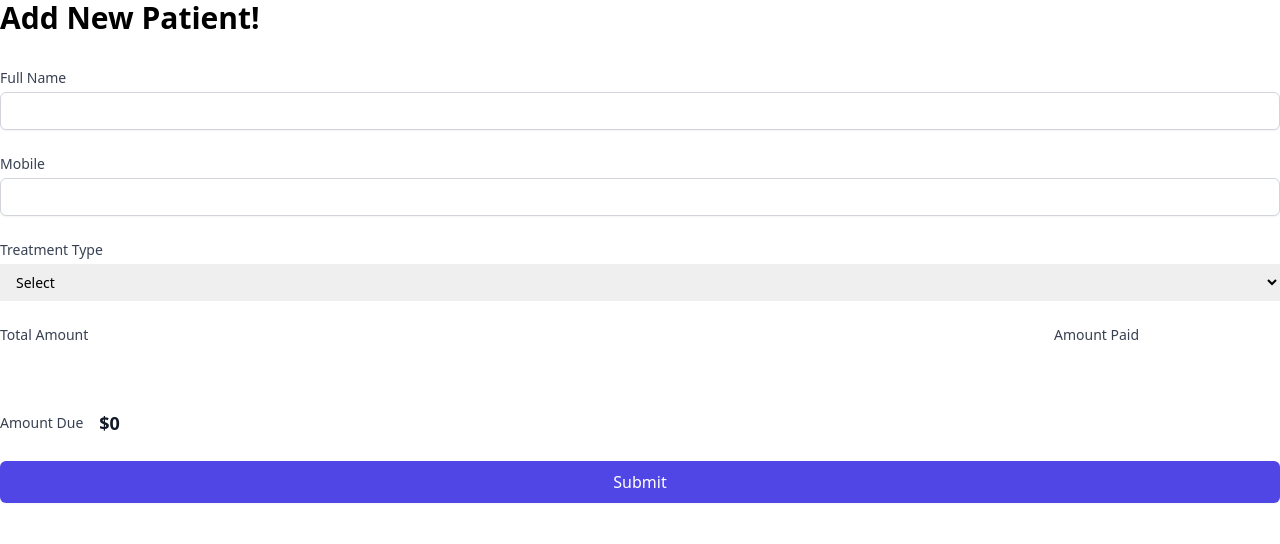
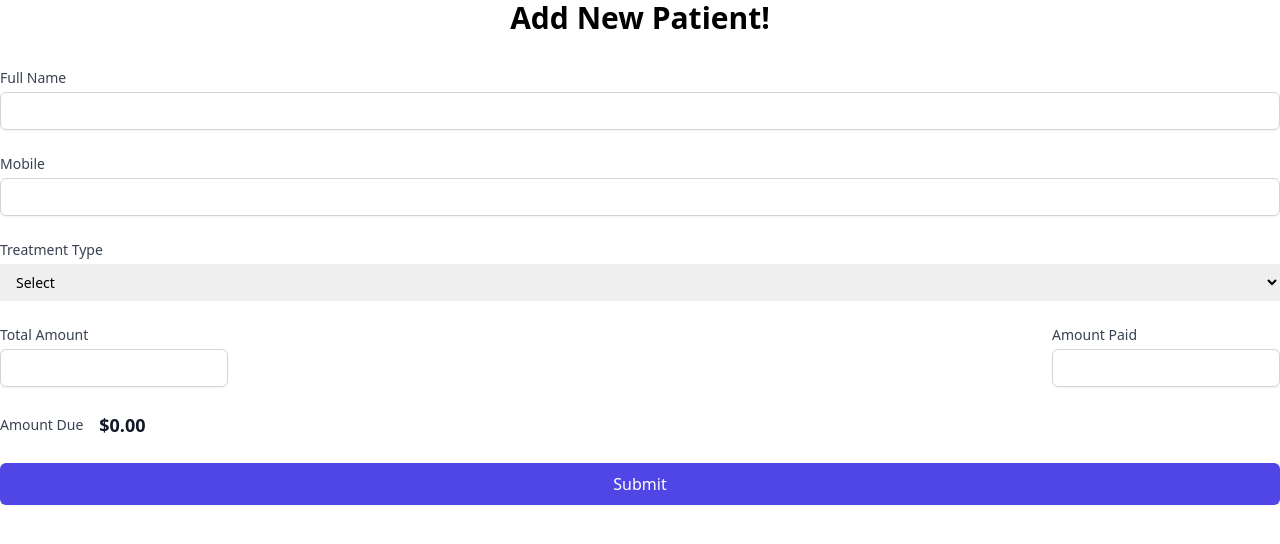
Before and after one commit to chan4lk/local-care, a React (Vite) app: page /new in a window 1280 px wide. Shown: the top 544 px of the page. Built offline with nearby package versions, Linux system fonts and the light colour scheme; what rxdb would draw is missing.

Commit message:
create reuable components

```diff
--- /dev/null
+++ b/src/components/SimpleInput.tsx
@@ -0,0 +1,34 @@
+import { ErrorMessage } from "formik"
+import React from "react";
+
+interface SimpleInputProps {
+    handleBlur: any;
+    handleChange: any;
+    values: any;
+    field: string;
+    label: string;
+}
+
+export const SimpleInput: React.FC<SimpleInputProps> = ({label, handleBlur, handleChange, values, field}) => {
+    return <div>
+    <label
+      htmlFor={field}
+      className="block text-sm font-medium text-gray-700"
+    >
+      {label}
+    </label>
+    <input
+      name={field}
+      id={field}
+      onChange={handleChange}
+      onBlur={handleBlur}
+      value={values[field]}
+      className="mt-1 w-full px-3 py-2 border border-gray-300 rounded-md shadow-sm placeholder-gray-500 focus:outline-none focus:ring-indigo-500 focus:border-indigo-500 sm:text-sm"
+    />
+    <ErrorMessage
+      name={field}
+      className="text-red-600"
+      component="div"
+    />
+  </div>
+}
--- /dev/null
+++ b/src/components/SimpleSelect.tsx
@@ -0,0 +1,38 @@
+import { ErrorMessage } from "formik"
+import React from "react";
+
+interface SimpleSelectProps {
+    handleBlur: any;
+    handleChange: any;
+    values: any;
+    field: string;
+    label: string;
+    options: {value: string, label: string}[];
+}
+
+export const SimpleSelect: React.FC<SimpleSelectProps> =
+    ({handleBlur, handleChange, values, field, label, options}) => {
+    return <div>
+    <label
+      htmlFor={field}
+      className="block text-sm font-medium text-gray-700"
+    >
+      {label}
+    </label>
+    <select
+      id={field}
+      name={field}
+      onChange={handleChange}
+      onBlur={handleBlur}
+      value={values[field]}
+      className="mt-1 block w-full py-2 px-3 border-gray-300 focus:ring-indigo-500 focus:border-indigo-500 sm:text-sm"
+    >
+        {options.map(option => <option key={option.label} value={option.value}>{option.label}</option>)}
+    </select>
+    <ErrorMessage
+      name={field}
+      className="text-red-600"
+      component="div"
+    />
+  </div>
+}
--- a/src/routes/NewPatient.tsx
+++ b/src/routes/NewPatient.tsx
@@ -1,6 +1,8 @@
 import React from "react";
-import { ErrorMessage, Formik } from "formik";
+import { Formik } from "formik";
 import * as Yup from "yup";
+import { SimpleInput } from "../components/SimpleInput";
+import { SimpleSelect } from "../components/SimpleSelect";
 
 const validationSchema = Yup.object().shape({
   fullname: Yup.string()
@@ -20,7 +22,9 @@ const validationSchema = Yup.object().shape({
 
 const NewPatient = () => (
   <div className="container mx-auto">
-    <h1 className="text-3xl font-bold mb-8">Add New Patient!</h1>
+    <div className="flex items-center justify-center">
+      <h1 className="text-3xl font-bold mb-8">Add New Patient!</h1>
+      </div>
     <Formik
       initialValues={{
         fullname: "",
@@ -39,8 +43,6 @@ const NewPatient = () => (
     >
       {({
         values,
-        errors,
-        touched,
         handleChange,
         handleBlur,
         handleSubmit,
@@ -48,120 +50,49 @@ const NewPatient = () => (
         /* and other goodies */
       }) => (
         <form onSubmit={handleSubmit} className="space-y-6">
-          <div>
-            <label
-              htmlFor="fullname"
-              className="block text-sm font-medium text-gray-700"
-            >
-              Full Name
-            </label>
-            <input
-              name="fullname"
-              id="fullname"
-              onChange={handleChange}
-              onBlur={handleBlur}
-              value={values.fullname}
-              className="mt-1 w-full px-3 py-2 border border-gray-300 rounded-md shadow-sm placeholder-gray-500 focus:outline-none focus:ring-indigo-500 focus:border-indigo-500 sm:text-sm"
+          <SimpleInput
+            handleBlur={handleBlur}
+            handleChange={handleChange}
+            values={values}
+            label="Full Name"
+            field="fullname"
+          />
+          <SimpleInput
+            handleBlur={handleBlur}
+            handleChange={handleChange}
+            values={values}
+            label="Mobile"
+            field="mobile"
+          />
+          <SimpleSelect
+            handleBlur={handleBlur}
+            handleChange={handleChange}
+            values={values}
+            label="Treatment Type"
+            field="treatment_type"
+            options={[
+              { value: "", label: "Select" },
+              { value: "dental", label: "Dental" },
+              { value: "dermatology", label: "Dermatology" },
+              { value: "general_medicine", label: "General Medicine" },
+            ]}
+          />
+
+          <div className="flex items-center justify-between">
+            <SimpleInput
+              handleBlur={handleBlur}
+              handleChange={handleChange}
+              values={values}
+              label="Total Amount"
+              field="total_amount"
             />
-            <ErrorMessage
-              name="fullname"
-              className="text-red-600"
-              component="div"
+            <SimpleInput
+              handleBlur={handleBlur}
+              handleChange={handleChange}
+              values={values}
+              label="Amount Paid"
+              field="amount_paid"
             />
-          </div>
-          <div>
-            <label
-              htmlFor="mobile"
-              className="block text-sm font-medium text-gray-700"
-            >
-              Mobile
-            </label>
-            <input
-              name="mobile"
-              id="mobile"
-              onChange={handleChange}
-              onBlur={handleBlur}
-              value={values.mobile}
-              className="mt-1 w-full px-3 py-2 border border-gray-300 rounded-md shadow-sm placeholder-gray-500 focus:outline-none focus:ring-indigo-500 focus:border-indigo-500 sm:text-sm"
-            />
-            <ErrorMessage
-              name="mobile"
-              className="text-red-600"
-              component="div"
-            />
-          </div>
-          <div>
-            <label
-              htmlFor="treatment_type"
-              className="block text-sm font-medium text-gray-700"
-            >
-              Treatment Type
-            </label>
-            <select
-              id="treatment_type"
-              name="treatment_type"
-              onChange={handleChange}
-              onBlur={handleBlur}
-              value={values.treatment_type}
-              className="mt-1 block w-full py-2 px-3 border-gray-300 focus:ring-indigo-500 focus:border-indigo-500 sm:text-sm"
-            >
-              <option value="">Select</option>
-              <option value="dental">Dental</option>
-              <option value="dermatology">Dermatology</option>
-              <option value="general_medicine">General Medicine</option>
-              {/* Add more treatment types as needed */}
-            </select>
-            <ErrorMessage
-              name="treatment_type"
-              className="text-red-600"
-              component="div"
-            />
-          </div>
-          <div className="flex items-center justify-between">
-            <div>
-              <label
-                htmlFor="total_amount"
-                className="block text-sm font-medium text-gray-700"
-              >
-                Total Amount
-              </label>
-              <input
-                type="number"
-                id="total_amount"
-                name="total_amount"
-                onChange={handleChange}
-                onBlur={handleBlur}
-                value={values.total_amount}
-                className="mt-1 block w-full py-2 px-3 border-gray-300 focus:ring-indigo-500 focus:border-indigo-500 sm:text-sm"
-              />
-              <ErrorMessage
-                name="total_amount"
-                className="text-red-600"
-                component="div"
-              />
-            </div>
-            <div>
-              <label
-                htmlFor="amount_paid"
-                className="block text-sm font-medium text-gray-700"
-              >
-                Amount Paid
-              </label>
-              <input
-                type="number"
-                id="amount_paid"
-                name="amount_paid"
-                onChange={handleChange}
-                onBlur={handleBlur}
-                value={values.amount_paid}
-                className="mt-1 block w-full py-2 px-3 border-gray-300 focus:ring-indigo-500 focus:border-indigo-500 sm:text-sm"
-              />
-              <ErrorMessage
-                name="amount_paid"
-                className="text-red-600"
-                component="div"
-              />
-            </div>
           </div>
           <div className="flex items-center">
             <label
@@ -174,7 +105,7 @@ const NewPatient = () => (
               id="amount_due"
               className="text-lg font-semibold text-gray-900"
             >
-              ${0}
+              ${(parseFloat(values.total_amount || '0') - parseFloat(values.amount_paid || '0')).toFixed(2)}
             </span>
           </div>
           <div>
```
